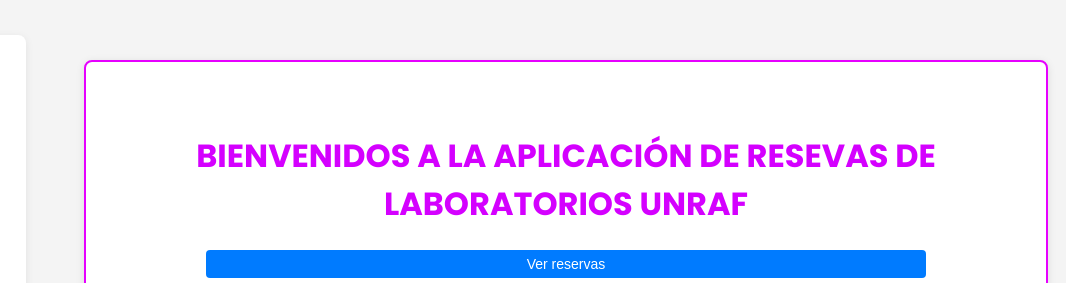
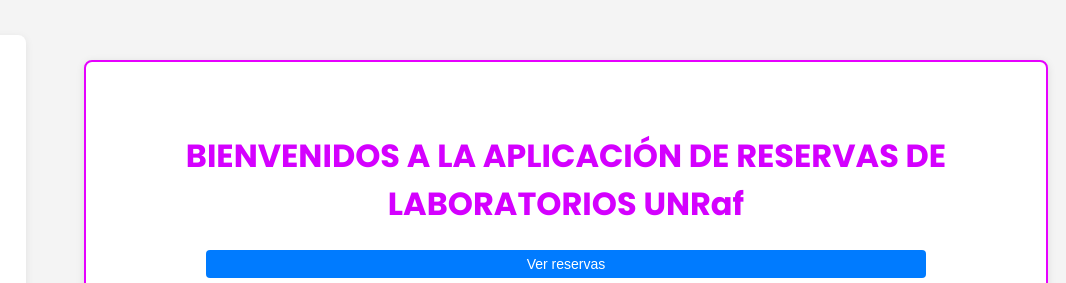
Before and after one commit to gustavofariasdemalde/examen-programacion, a website: page public/home.html in a window 1280 px wide. Shown: the part 175-458 px from the top of the page, 214-1280 px from the left. Drawn offline with Linux system fonts and the light colour scheme.

Commit message:
Corrijo error ortográfico: resevas -> reservas

```diff
--- a/public/home.html
+++ b/public/home.html
@@ -12,7 +12,7 @@
             <img src="logo.png" alt="Logo UNRAF" />
         </div>
         <div class="container home-content">
-            <h1>BIENVENIDOS A LA APLICACIÓN DE RESEVAS DE LABORATORIOS UNRAF</h1>
+            <h1>BIENVENIDOS A LA APLICACIÓN DE RESERVAS DE LABORATORIOS UNRaf</h1>
             <div id="mensaje"></div>
             <button class="small-btn" onclick="window.location.href='listado.html'">Ver reservas</button>
             <button class="small-btn" onclick="window.location.href='login.html'">Gestionar reservas</button>
```
